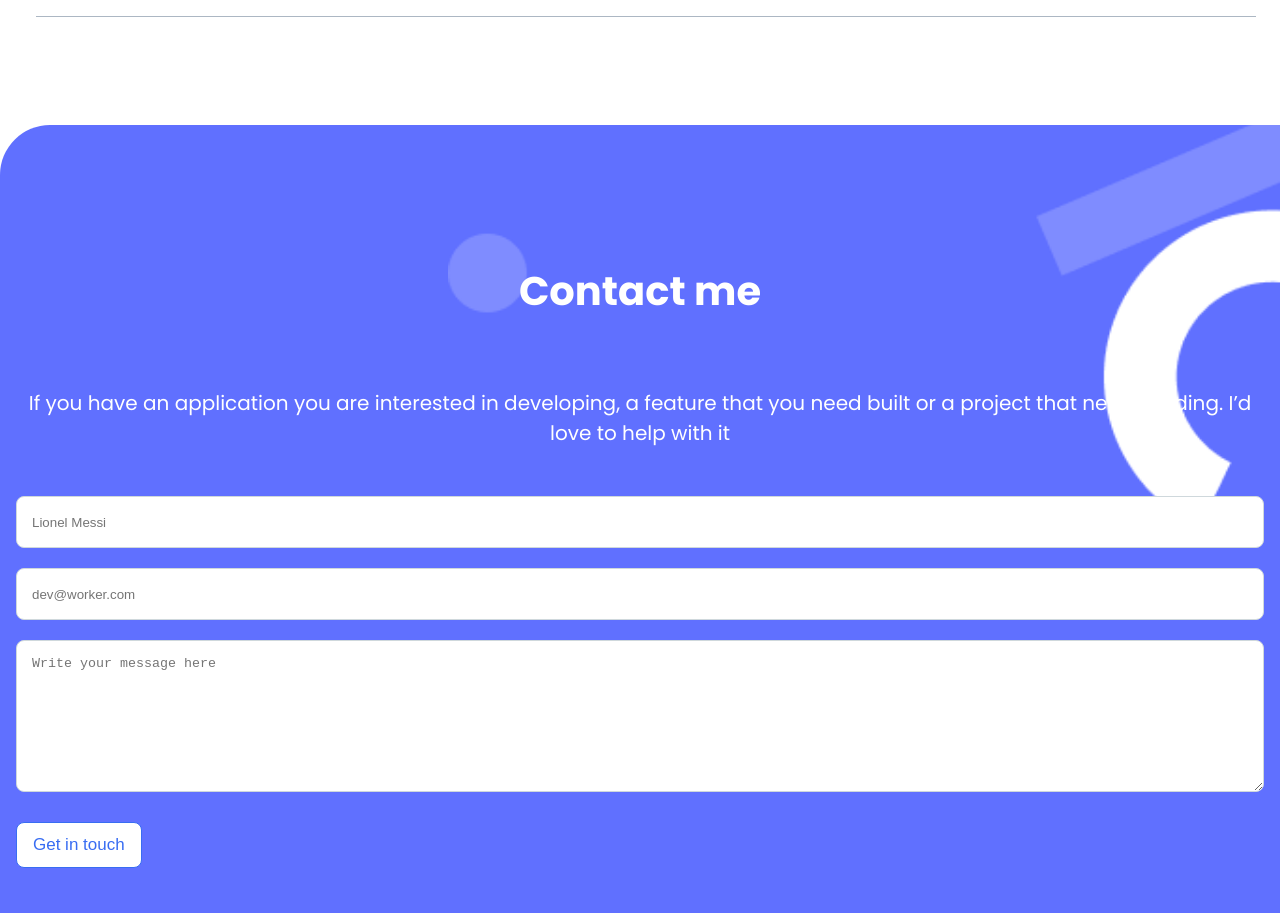
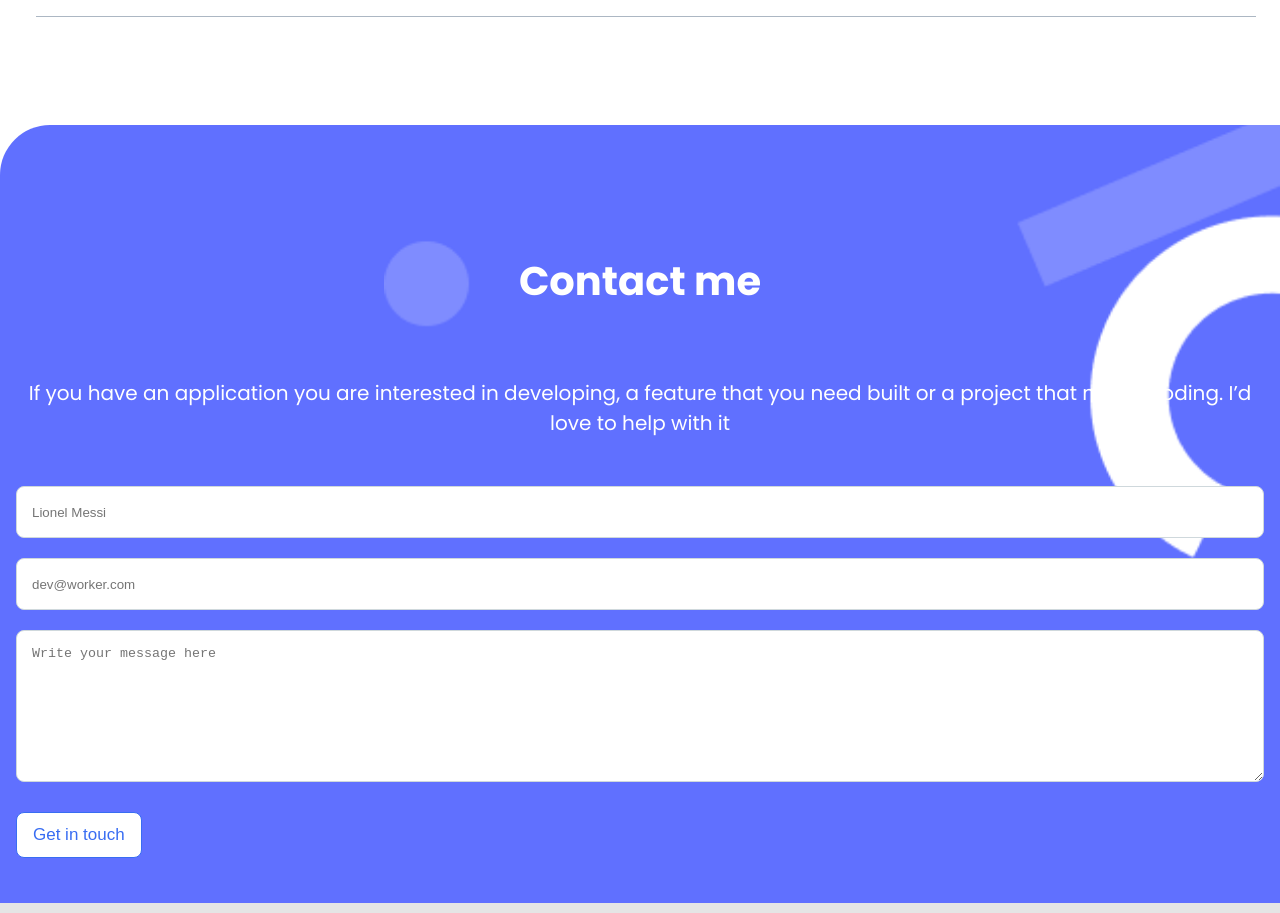
Before and after one commit to abiola-arobieke/my-portfolio, a website: page index.html in a window 1280 px wide. Shown: the part 5306-6219 px from the top of the page. Drawn offline with Linux system fonts and the light colour scheme.

Commit message:
Refractor the css styling on contact section

```diff
--- a/index.css
+++ b/index.css
@@ -11,6 +11,7 @@ body {
 .container {
   margin: 24px 0;
 }
+
 
 .header-container {
   background: url(./images/header-bg-img.svg) no-repeat;
@@ -256,7 +257,7 @@ h6 {
 
 .contact-me {
   background: url(./images/contact-bg.png);
-  background-size: 65% auto;
+  background-size: 70% auto;
   background-repeat: no-repeat;
   background-color: #6070ff;
   border-radius: 50px 0 0 0;
@@ -264,7 +265,7 @@ h6 {
 }
 
 .contact-container {
-  padding: 70px 16px 45px;
+  padding: 60px 16px 45px;
   color: #fff;
 }
 
```
